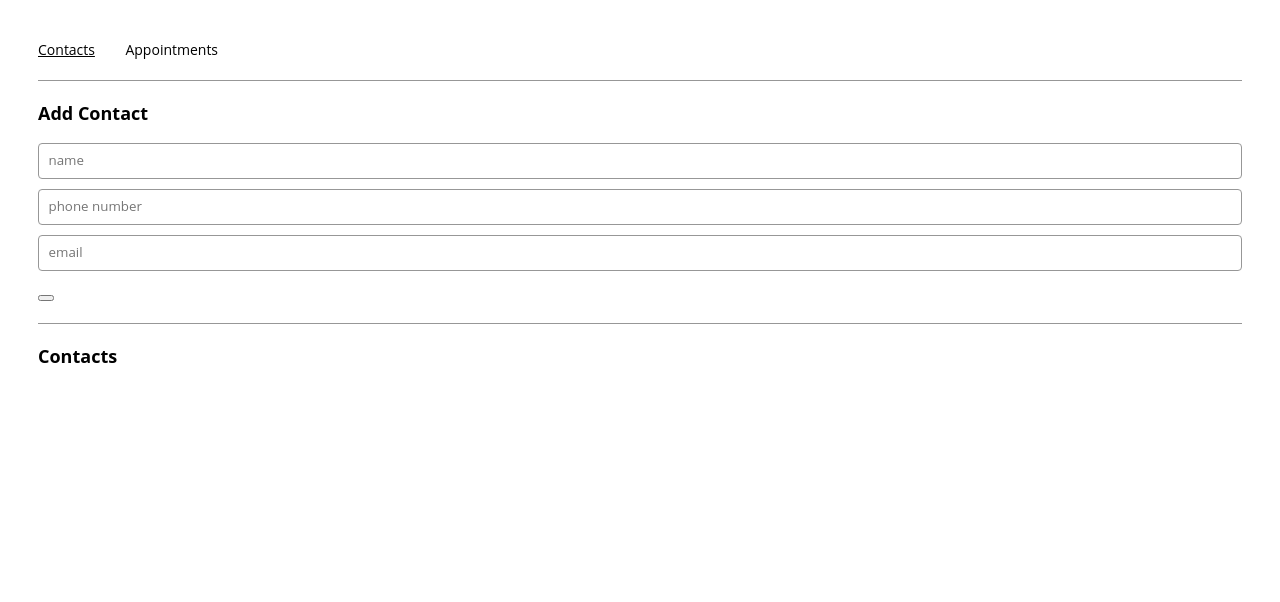
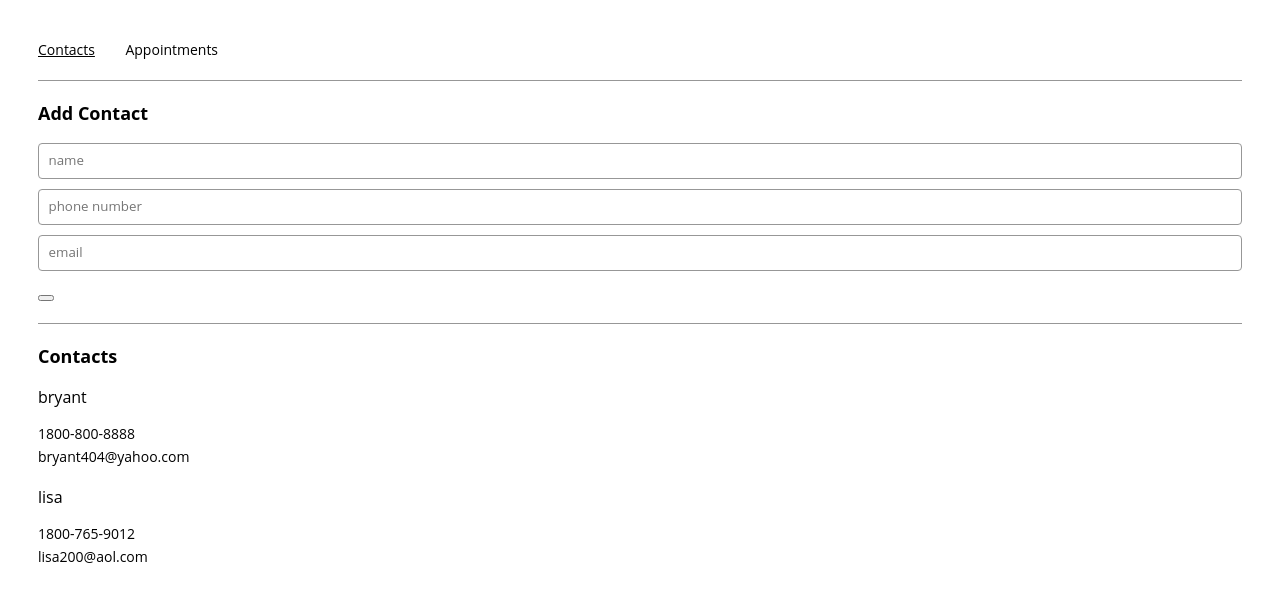
Before and after one commit to eyeland/react_challenge_start, a React (Create React App) app: page /contacts in a window 1280 px wide. Shown: the top 602 px of the page. Built offline with nearby package versions, Linux system fonts and the light colour scheme.

Commit message:
step 6 done *crash on adding new contact*

```diff
--- a/src/App.js
+++ b/src/App.js
@@ -10,7 +10,8 @@ function App() {
   Define state variables for
   contacts and appointments
   */
-  const [contacts, setContacts] = useState([]);
+  const [contacts, setContacts] = useState([{name: 'bryant', phone: '1800-800-8888', email: 'bryant404@yahoo.com'},
+          {name: 'lisa', phone: '1800-765-9012', email: 'lisa200@aol.com'}]);
   const [appointments, setAppointments] = useState([]);
 
   const ROUTES = {
--- a/src/components/tile/Tile.js
+++ b/src/components/tile/Tile.js
@@ -1,9 +1,18 @@
 import React from "react";
 
-export const Tile = () => {
+export const Tile = (props) => {
+  const { obj } = props;
+  const objValues = Object.values(obj);
+
+
+
   return (
     <div className="tile-container">
-
+      {objValues.map((item, i) => {
+        return(
+          <p key={i} className={ i === 0 ? 'tile-title' : 'tile' } >{item}</p>
+        )
+      })}
     </div>
   );
 };
```
